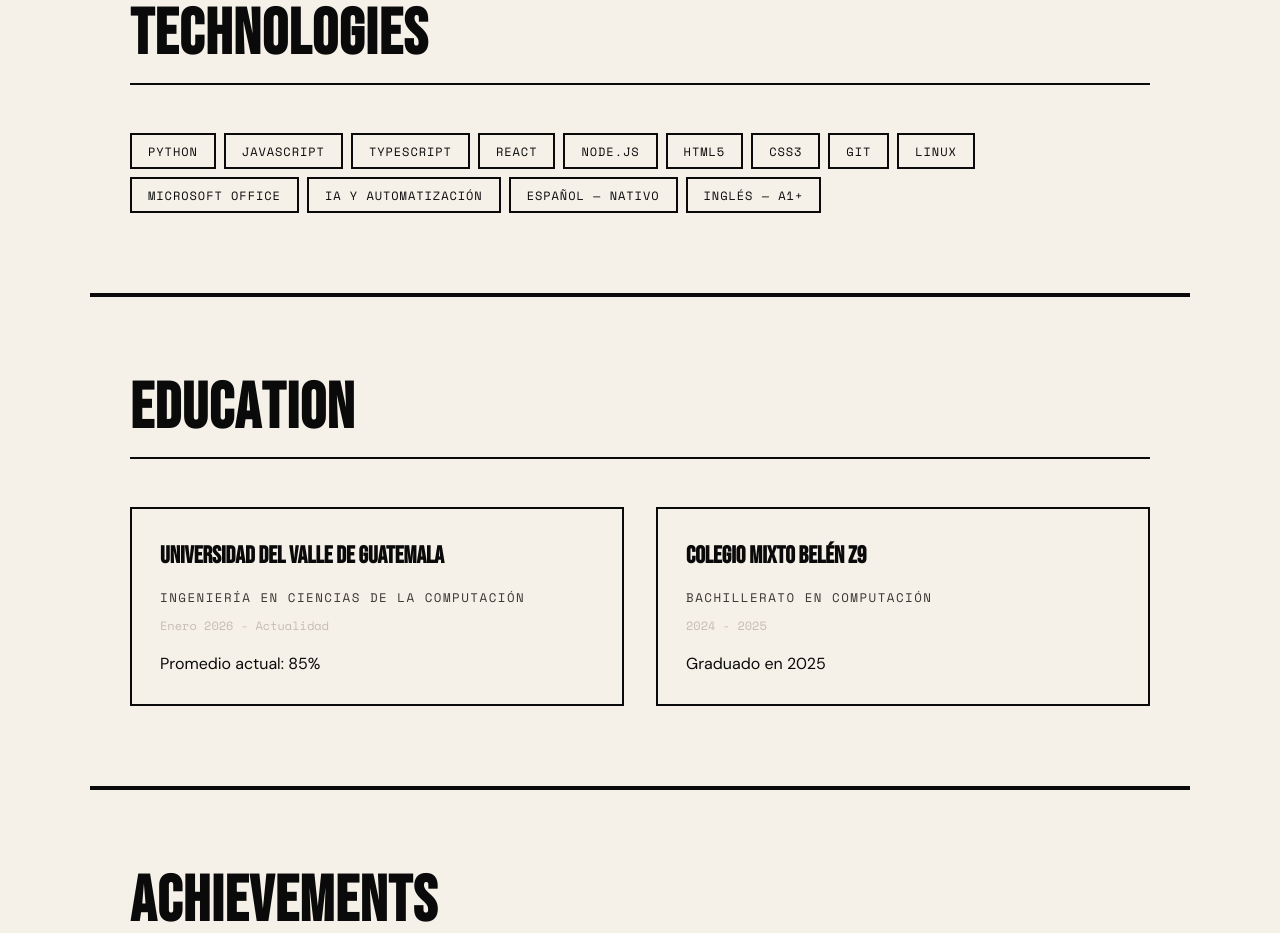
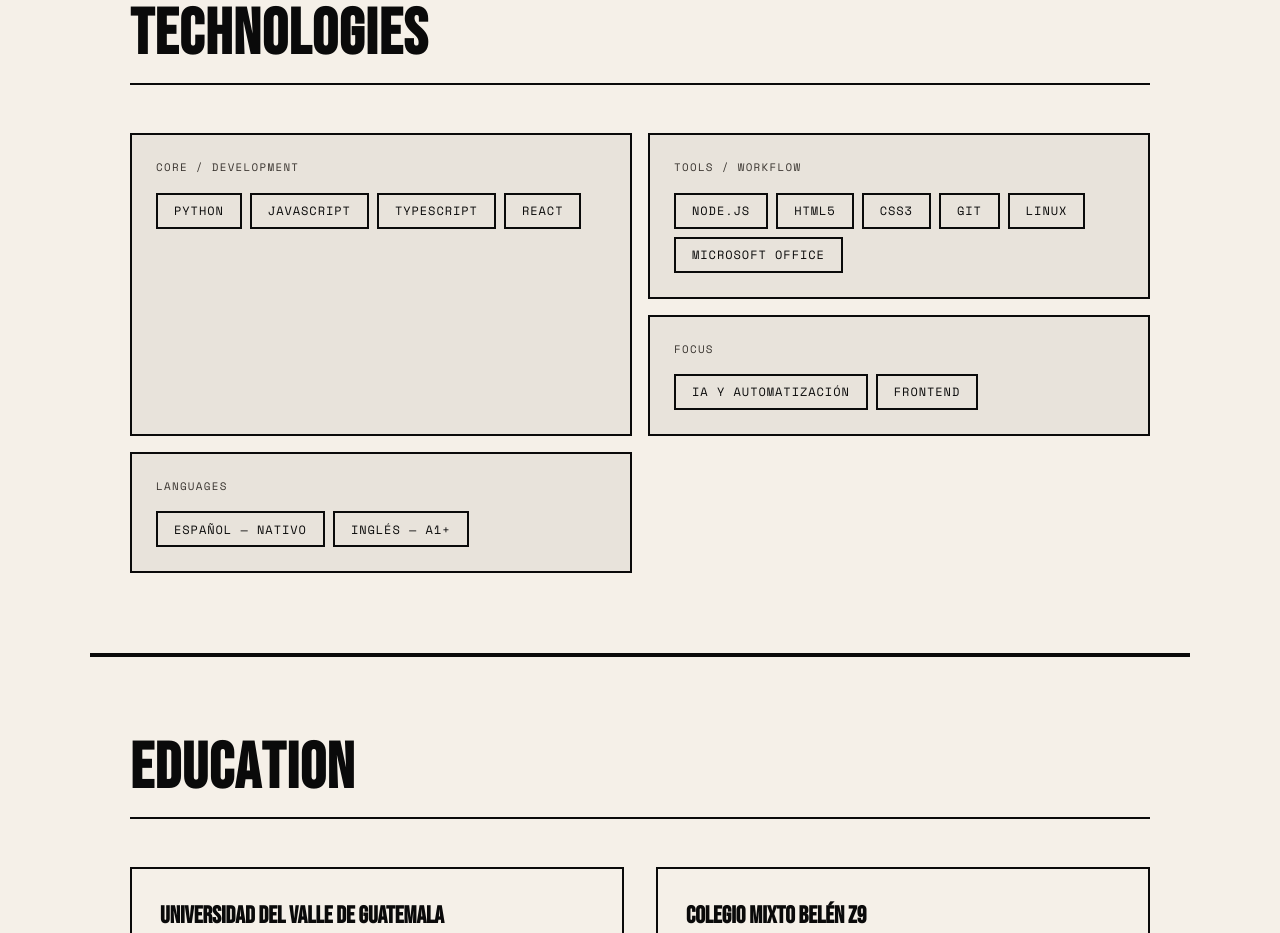
Before and after one commit to AndrehhX/NyxAnd-Portfolio, a plain HTML site: page index.html in a window 1280 px wide. Shown: the part 5678-6611 px from the top of the page. Drawn offline with nearby package versions, Linux system fonts and the light colour scheme; no server answers.

Commit message:
style: organize technology stack

```diff
--- a/css/style.css
+++ b/css/style.css
@@ -597,9 +597,33 @@ body.cursor-hover .cursor-ring { width: 48px; height: 48px; opacity: 0.3; }
 
 .tech-grid {
   display: grid;
-  grid-template-columns: repeat(3, minmax(120px, 1fr));
+  grid-template-columns: repeat(2, minmax(0, 1fr));
   gap: 1rem;
   margin-top: 2rem;
+}
+
+.tech-group {
+  min-width: 0;
+  padding: 1.5rem;
+  border: var(--border-width) solid var(--black);
+  background: var(--gray-light);
+}
+
+.tech-group:first-child { grid-row: span 2; }
+
+.tech-group-label {
+  margin-bottom: 1rem;
+  color: var(--gray-dark);
+  font-family: var(--font-mono);
+  font-size: 0.68rem;
+  text-transform: uppercase;
+  letter-spacing: 0.12em;
+}
+
+.tech-list {
+  display: flex;
+  flex-wrap: wrap;
+  gap: 0.5rem;
 }
 
 .experience-card,
@@ -1312,6 +1336,7 @@ body.cursor-hover .cursor-ring { width: 48px; height: 48px; opacity: 0.3; }
   .education-grid,
   .contact-grid,
   .tech-grid { grid-template-columns: 1fr; }
+  .tech-group:first-child { grid-row: auto; }
   .status-grid { grid-template-columns: 1fr; }
   .status-card,
   .status-card:nth-child(2),
--- a/index.html
+++ b/index.html
@@ -402,20 +402,41 @@
     <div class="section-header">
       <h2 class="section-title reveal">Technologies</h2>
     </div>
-    <div class="skills-grid tech-grid reveal">
+    <div class="tech-grid reveal">
+      <div class="tech-group">
+        <p class="tech-group-label">Core / Development</p>
+        <div class="tech-list">
       <div class="skill-item">Python</div>
       <div class="skill-item">JavaScript</div>
       <div class="skill-item">TypeScript</div>
       <div class="skill-item">React</div>
+        </div>
+      </div>
+      <div class="tech-group">
+        <p class="tech-group-label">Tools / Workflow</p>
+        <div class="tech-list">
       <div class="skill-item">Node.js</div>
       <div class="skill-item">HTML5</div>
       <div class="skill-item">CSS3</div>
       <div class="skill-item">Git</div>
       <div class="skill-item">Linux</div>
       <div class="skill-item">Microsoft Office</div>
+        </div>
+      </div>
+      <div class="tech-group">
+        <p class="tech-group-label">Focus</p>
+        <div class="tech-list">
       <div class="skill-item">IA y Automatización</div>
+      <div class="skill-item">Frontend</div>
+        </div>
+      </div>
+      <div class="tech-group">
+        <p class="tech-group-label">Languages</p>
+        <div class="tech-list">
       <div class="skill-item">Español — Nativo</div>
       <div class="skill-item">Inglés — A1+</div>
+        </div>
+      </div>
     </div>
   </section>
 
```
Also changed, not shown: tests/portfolio-content.test.mjs (+3 -0 lines).
